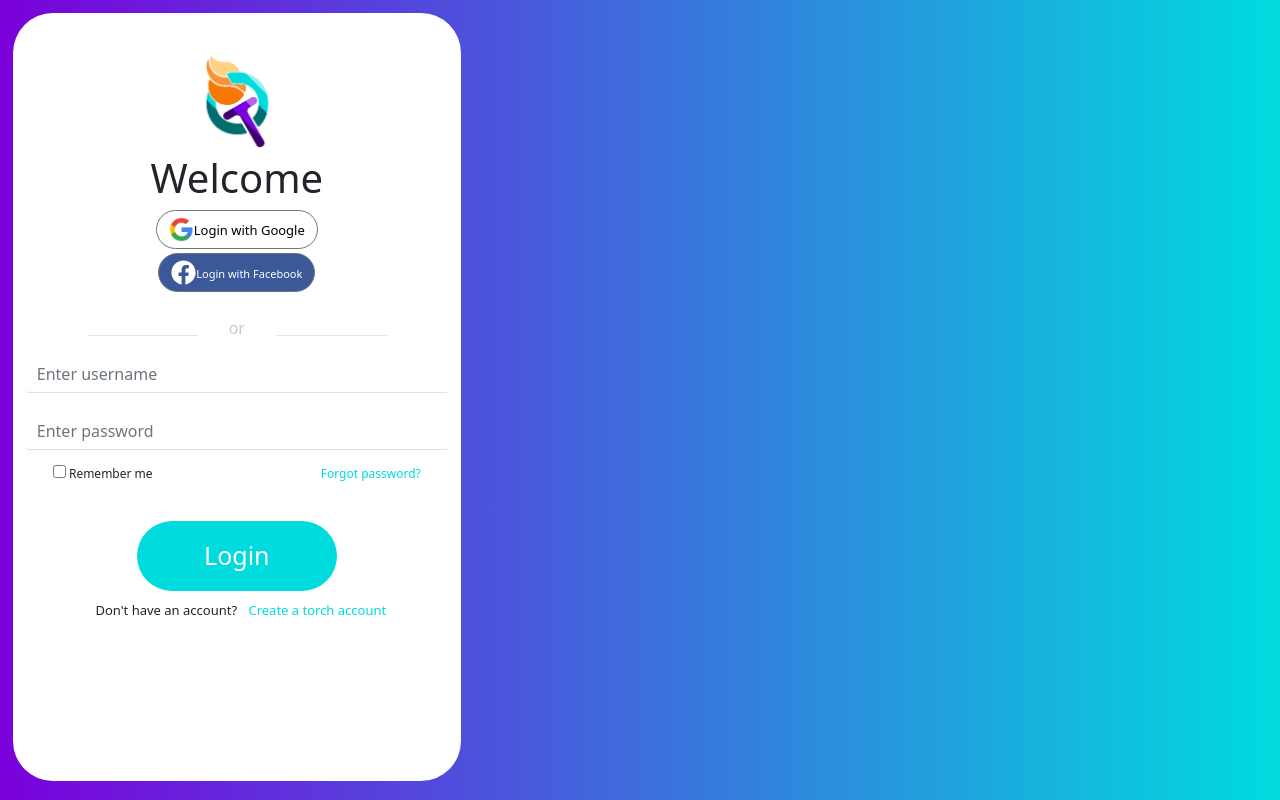
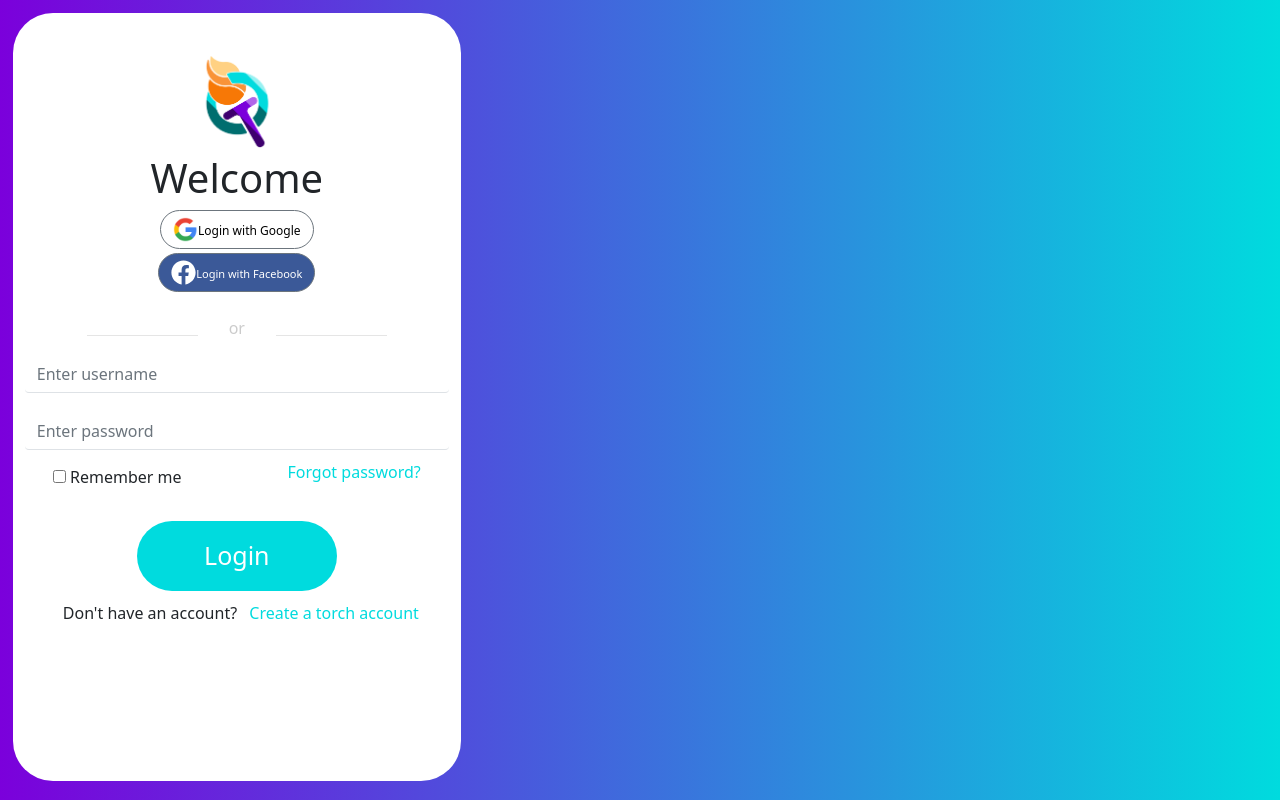
Before and after one commit to SyTW-2122/E02, a Vue app in the folder torch-front/: page / in a window 1280 px wide. Built offline with nearby package versions, Linux system fonts and the light colour scheme.

Commit message:
hotfix: upgraded font size :warning:

```diff
--- a/torch-front/src/views/SignIn.vue
+++ b/torch-front/src/views/SignIn.vue
@@ -51,7 +51,7 @@
                   v-model="user.username"
                   v-validate="'required'"
                   placeholder="Enter username"
-                  class="input-email border-bottom"
+                  class="input-email border-bottom word-size"
                   name="username"
               ></b-form-input>
               <div
@@ -72,7 +72,7 @@
                   v-model="user.password"
                   v-validate="'required'"
                   placeholder="Enter password"
-                  class="input-password border-bottom"
+                  class="input-password border-bottom word-size"
                   name="password"
               ></b-form-input>
               <div
@@ -82,10 +82,10 @@
               >Password is required!</div>
               <b-row class="h-5 bottom-form mx-3" align-h="between">
                 <b-col cols="6">
-                  <b-form-checkbox class="remember-me">&nbsp;Remember me</b-form-checkbox>
+                  <b-form-checkbox class="remember-me word-size">&nbsp;Remember me</b-form-checkbox>
                 </b-col>
                 <b-col cols="6">
-                  <p><a href="" class="forgot-password">Forgot password?</a></p>
+                  <p><a href="" class="forgot-password word-size">Forgot password?</a></p>
                 </b-col>
               </b-row>
             </b-form-group>
@@ -98,7 +98,7 @@
                 <span>Login</span>
               </b-button>
             </div>
-            <div class="create-account mb-3">
+            <div class="create-account mb-3 word-size">
               <p class="mx-2">Don't have an account?&nbsp;</p>
               <router-link to="/sign-up">Create a torch account</router-link>
             </div>
@@ -161,42 +161,6 @@ export default {
 
 <style scoped>
 
-@media screen and (min-width: 1025px) {
-  .background {
-    position:fixed;
-    padding:0;
-    margin:0;
-    top:0;
-    left:0;
-    width: 100%;
-    height: 100%;
-    background: linear-gradient(0.25turn,#7B00DB, #00DBDE);
-  }
-    .sign-in {
-    padding:0;
-    margin:0;
-    background-color: #FFF;
-    height: 96%;
-    width: 35%;
-    margin-left: 1%;
-    margin-top: 1%;
-    margin-bottom: 1%;
-    border-radius: 40px;
-  }
-}
-@media screen and (max-width: 1025px) {
-  .sign-in {
-    position:fixed;
-    padding:0;
-    margin:0;
-    top:0;
-    left:0;
-    width: 100%;
-    height: 100%;
-    background-color: #FFF;
-  }
-}
-
 .welcome img {
   display: block;
   margin-left: auto;
@@ -246,7 +210,7 @@ h1 {
 .login-google p {
   display: inline;
   color: #000;
-  font-size: 13px;
+  font-size: 12px;
 }
 .login-facebook {
   background-color: #3b5998;
@@ -269,12 +233,14 @@ h1 {
 }
 .input-email {
   border: none;
+  font-size: 12px;
 }
 .input-group-password {
   margin-bottom: 20px;
 }
 .input-password {
   border: none;
+  font-size: 12px;
 }
 .remember-me{
   display: inline-block;
@@ -321,4 +287,44 @@ h1 {
 .forgot-password {
   font-size: 12px;
 }
+
+@media screen and (min-width: 1025px) {
+  .background {
+    position:fixed;
+    padding:0;
+    margin:0;
+    top:0;
+    left:0;
+    width: 100%;
+    height: 100%;
+    background: linear-gradient(0.25turn,#7B00DB, #00DBDE);
+  }
+    .sign-in {
+    padding:0;
+    margin:0;
+    background-color: #FFF;
+    height: 96%;
+    width: 35%;
+    margin-left: 1%;
+    margin-top: 1%;
+    margin-bottom: 1%;
+    border-radius: 40px;
+  }
+  .word-size {
+    font-size: 16px;
+  }
+}
+@media screen and (max-width: 1025px) {
+  .sign-in {
+    position:fixed;
+    padding:0;
+    margin:0;
+    top:0;
+    left:0;
+    width: 100%;
+    height: 100%;
+    background-color: #FFF;
+  }
+}
+
 </style>
```
